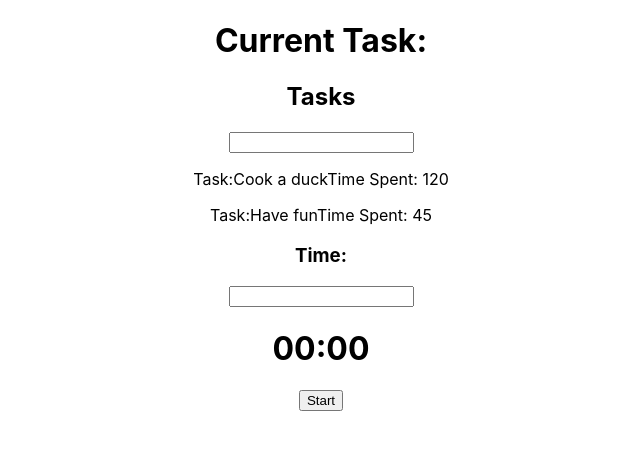
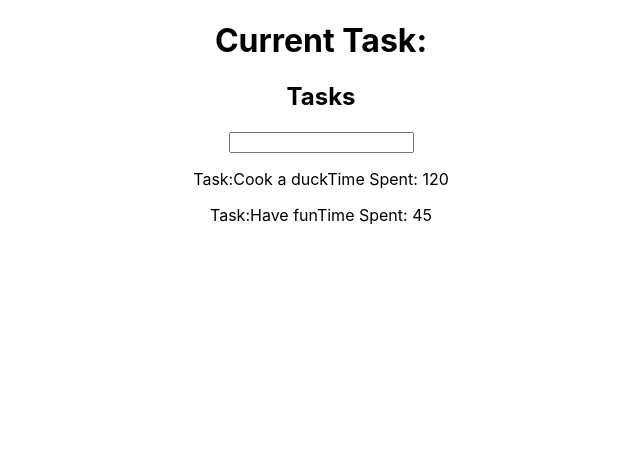
Before and after one commit to ISTTeo/PomodoroReact, a React (Create React App) app: page / in a window 1280 px wide. Shown: the top 450 px of the page, without its empty margins (319-959 px from the left). Built offline with nearby package versions, Linux system fonts and the light colour scheme.

Commit message:
Add conditional rendering. Timer only shows when task has been selecting

```diff
--- a/src/Tasks/TaskApp.js
+++ b/src/Tasks/TaskApp.js
@@ -10,7 +10,7 @@ class TaskApp extends React.Component {
     super()
     this.state = {
       tasks: tasksData,
-      currentTask: {}
+      currentTask: false
     }
     this.selectTask = this.selectTask.bind(this)
     this.addTask = this.addTask.bind(this)
@@ -62,6 +62,17 @@ class TaskApp extends React.Component {
 	selectTask={this.selectTask}
       />
     )
+    console.log(this.state)
+    if(this.state.currentTask === false) {
+	return(
+		<div>
+			<TaskDisplay task={this.state.currentTask}/>
+        		<TaskInput addTask={this.addTask} />
+        		{taskItems}
+
+		</div>
+	)
+    } else {
     return(
       <div>
 	<TaskDisplay task={this.state.currentTask}/>
@@ -70,6 +81,7 @@ class TaskApp extends React.Component {
 	<TimerApp task={this.state.currentTask} addTime={this.addTime}/>
       </div>
     )
+    }
   }
 }
 
```
